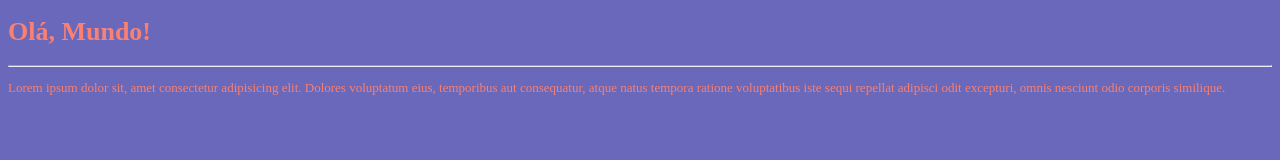
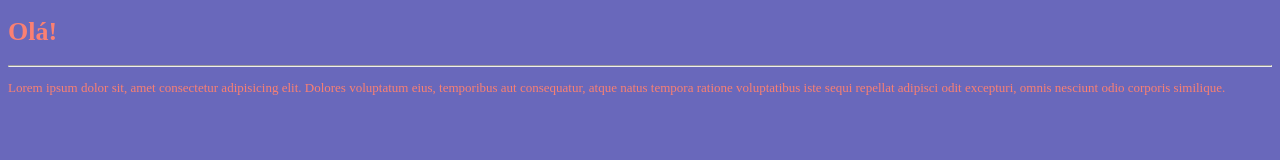
Before and after one commit to Mizrain1/Ola-Mundo, a plain HTML site: page site-exemplo/index.html in a window 1280 px wide. Drawn offline with Linux system fonts and the light colour scheme.

Commit message:
Update index.html

```diff
--- a/site-exemplo/index.html
+++ b/site-exemplo/index.html
@@ -16,7 +16,7 @@
     </style>
 </head>
 <body id="container">
-    <h1 class="letras">Olá, Mundo!</h1>
+    <h1 class="letras">Olá!</h1>
     <hr>
     <p class="letras">Lorem ipsum dolor sit, amet consectetur adipisicing elit. Dolores voluptatum eius, temporibus aut consequatur, atque natus tempora ratione voluptatibus iste sequi repellat adipisci odit excepturi, omnis nesciunt odio corporis similique.</p>
 
```
